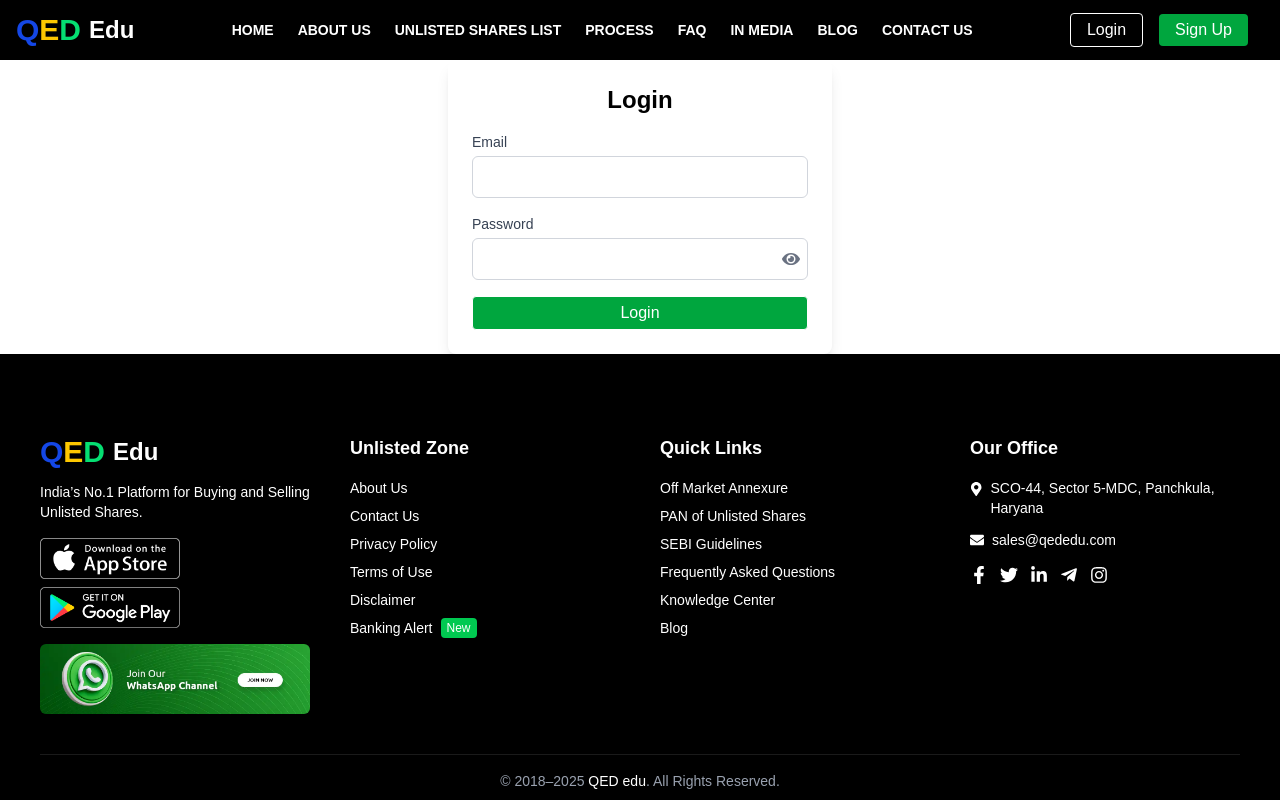
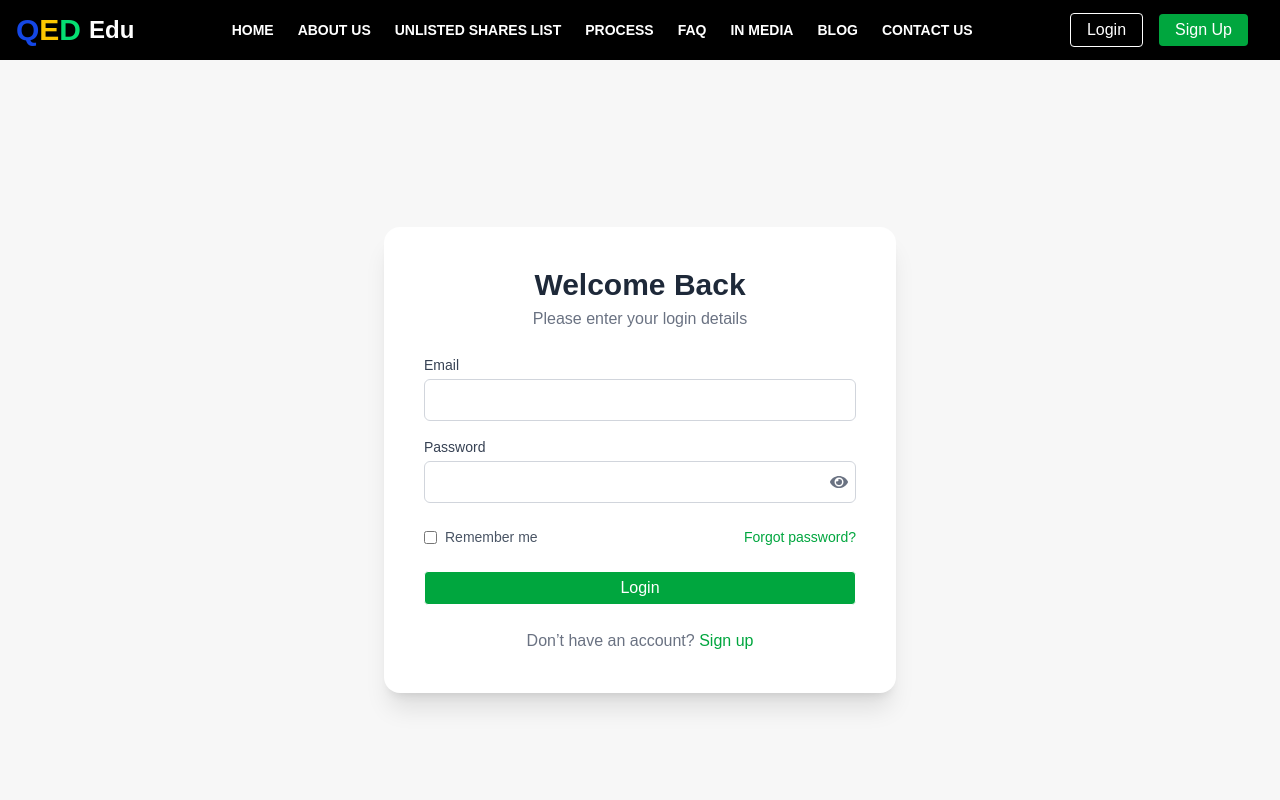
Before and after one commit to hritikpal48/qededu-frontend, a Next.js app: page /auth/login in a window 1280 px wide. Shown: the top 800 px of the page. Built offline with nearby package versions, Linux system fonts and the light colour scheme.

Commit message:
updation in auth pages ui

```diff
--- a/src/components/page/auth/Login.tsx
+++ b/src/components/page/auth/Login.tsx
@@ -6,6 +6,7 @@ import { loginSchema, LoginSchemaType } from "@/validations/auth";
 import TextInput from "@/components/ui/input/TextInput";
 import PasswordInputField from "@/components/ui/input/PasswordInput";
 import { LoaderButton } from "@/components/ui/button";
+import Link from "next/link";
 export default function LoginForm() {
   const {
     register,
@@ -20,14 +21,73 @@ export default function LoginForm() {
   };
 
   return (
+    // <form
+    //     onSubmit={handleSubmit(onSubmit)}
+    //     className="max-w-sm mx-auto p-6 bg-white shadow-lg rounded-lg space-y-4"
+    // >
+    //     <h2 className="text-2xl font-bold text-center">Login</h2>
+    //     <TextInput label="Email" name="email" error={errors?.email} register={register} />
+    //     <PasswordInputField label="Password" name="password" error={errors?.password} register={register} />
+    //     <LoaderButton text="Login" type="submit" loading={isSubmitting} className="w-full" />
+    // </form>
+
     <form
       onSubmit={handleSubmit(onSubmit)}
-            className="max-w-sm mx-auto p-6 bg-white shadow-lg rounded-lg space-y-4"
+      className="min-h-screen flex items-center justify-center bg-[#F7F7F7] px-4 sm:px-6 md:px-8"
     >
-            <h2 className="text-2xl font-bold text-center">Login</h2>
-            <TextInput label="Email" name="email" error={errors?.email} register={register} />
-            <PasswordInputField label="Password" name="password" error={errors?.password} register={register} />
-            <LoaderButton text="Login" type="submit" loading={isSubmitting} className="w-full" />
+      <div className="w-full max-w-sm sm:max-w-md md:max-w-lg bg-white shadow-xl rounded-2xl p-6 sm:p-8 md:p-10 space-y-6">
+        <h2 className="text-2xl sm:text-3xl font-semibold text-center text-gray-800 mb-1">
+          Welcome Back
+        </h2>
+        <p className="text-sm sm:text-base text-center text-gray-500">
+          Please enter your login details
+        </p>
+
+        <div className="space-y-4">
+          <TextInput
+            label="Email"
+            name="email"
+            error={errors?.email}
+            register={register}
+          />
+          <PasswordInputField
+            label="Password"
+            name="password"
+            error={errors?.password}
+            register={register}
+          />
+        </div>
+
+        <div className="flex flex-col sm:flex-row sm:items-center sm:justify-between text-sm text-gray-600 gap-2 sm:gap-0">
+          <label className="inline-flex items-center space-x-2">
+            <input
+              type="checkbox"
+              className="form-checkbox rounded text-green-600"
+            />
+            <span>Remember me</span>
+          </label>
+          <Link href="#" className="text-green-600 hover:underline text-right">
+            Forgot password?
+          </Link>
+        </div>
+
+        <LoaderButton
+          text="Login"
+          type="submit"
+          loading={isSubmitting}
+          className="w-full bg-green-600 text-white hover:bg-green-700 transition duration-300"
+        />
+
+        <p className="text-sm sm:text-base text-center text-gray-500">
+          Don’t have an account?{" "}
+          <Link
+            href="/auth/signup"
+            className="text-green-600 hover:underline font-medium"
+          >
+            Sign up
+          </Link>
+        </p>
+      </div>
     </form>
   );
 }
--- a/src/components/page/auth/Signup.tsx
+++ b/src/components/page/auth/Signup.tsx
@@ -6,6 +6,7 @@ import { loginSchema, LoginSchemaType } from "@/validations/auth";
 import TextInput from "@/components/ui/input/TextInput";
 import PasswordInputField from "@/components/ui/input/PasswordInput";
 import { LoaderButton } from "@/components/ui/button";
+import Link from "next/link";
 
 export default function LoginForm() {
     const {
@@ -21,14 +22,57 @@ export default function LoginForm() {
     };
 
     return (
+        // <form
+        //     onSubmit={handleSubmit(onSubmit)}
+        //     className="max-w-sm mx-auto p-6 bg-white shadow-lg rounded-lg space-y-4"
+        // >
+        //     <h2 className="text-2xl font-bold text-center">Signup</h2>
+        //     <TextInput label="Email" name="email" error={errors?.email} register={register} />
+        //     <PasswordInputField label="Password" name="password" error={errors?.password} register={register} />
+        //     <LoaderButton text="Login" type="submit" loading={isSubmitting} className="w-full" />
+        // </form>
+
         <form
-            onSubmit={handleSubmit(onSubmit)}
-            className="max-w-sm mx-auto p-6 bg-white shadow-lg rounded-lg space-y-4"
-        >
-            <h2 className="text-2xl font-bold text-center">Signup</h2>
-            <TextInput label="Email" name="email" error={errors?.email} register={register} />
-            <PasswordInputField label="Password" name="password" error={errors?.password} register={register} />
-            <LoaderButton text="Login" type="submit" loading={isSubmitting} className="w-full" />
-        </form>
+        onSubmit={handleSubmit(onSubmit)}
+        className="min-h-screen flex items-center justify-center bg-[#F7F7F7] px-4"
+      >
+        <div className="w-full max-w-md bg-white shadow-xl rounded-2xl p-8 space-y-6">
+          <h2 className="text-3xl font-semibold text-center text-gray-800 mb-2">
+            Create Account
+          </h2>
+          <p className="text-sm text-center text-gray-500">
+            Join us and get started!
+          </p>
+
+          <div className="space-y-4">
+            <TextInput
+              label="Email"
+              name="email"
+              register={register}
+              error={errors?.email}
+            />
+            <PasswordInputField
+              label="Password"
+              name="password"
+              register={register}
+              error={errors?.password}
+            />
+          </div>
+
+          <LoaderButton
+            text="Sign Up"
+            type="submit"
+            loading={isSubmitting}
+            className="w-full bg-green-600 text-white hover:bg-green-700 transition duration-300"
+          />
+
+          <p className="text-sm text-center text-gray-500">
+            Already have an account?{" "}
+            <Link href="/auth/login" className="text-green-600 hover:underline font-medium">
+              Login
+            </Link>
+          </p>
+        </div>
+      </form>
     );
 }
```
Lines whose indentation alone changed are shown as unchanged.
